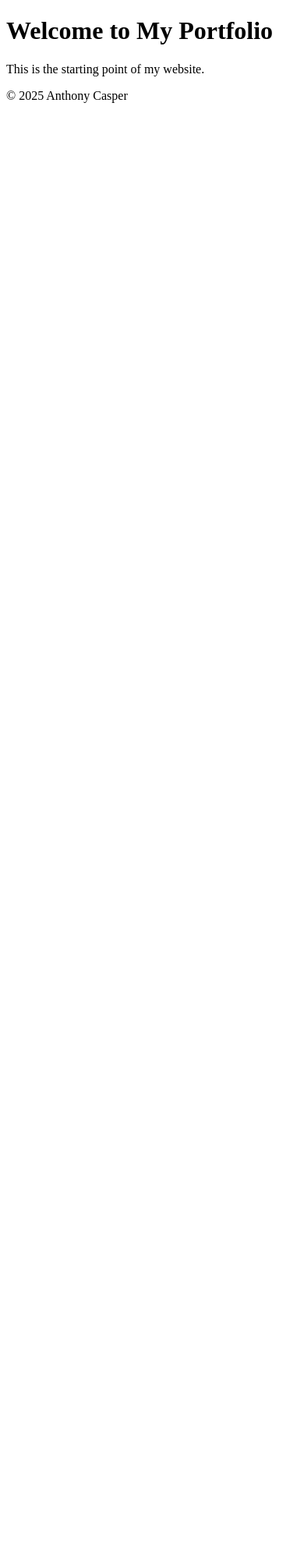
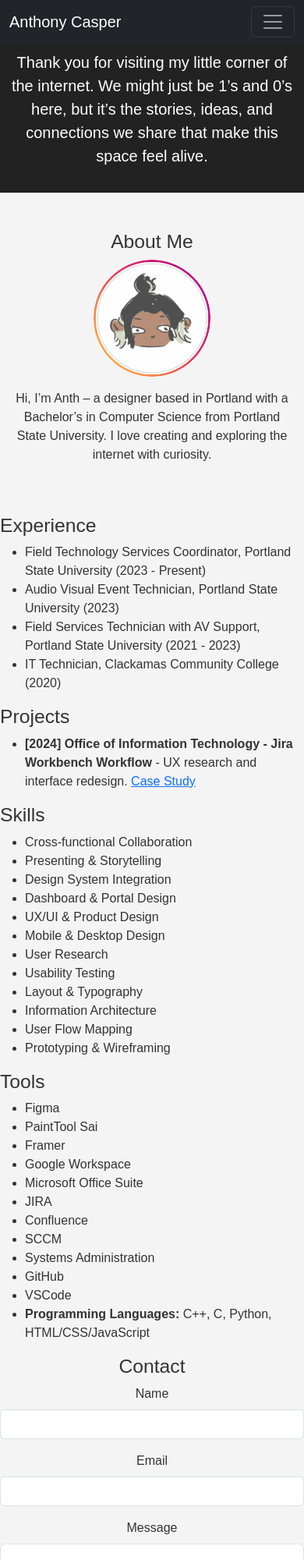
Before and after one commit to nthcasper/nthcasper.github.io, a plain HTML site: page index.html in a window 390 px wide. Shown: the top 2000 px of the page at 78% size. Before the commit the page ends 844 px from the top, so only its background shows below. Drawn offline with nearby package versions, Linux system fonts and the light colour scheme.

Commit message:
Add portfolio sections: Navbar, Hero, About, Experience, Projects, Skills, and Contact.

```diff
--- a/index.html
+++ b/index.html
@@ -3,17 +3,183 @@
   <head>
     <meta charset="UTF-8" />
     <meta name="viewport" content="width=device-width, initial-scale=1.0" />
-    <title>Portfolio</title>
+    <title>Anthony Casper - Portfolio</title>
+    <!-- Bootstrap CSS for styling -->
+    <link
+      rel="stylesheet"
+      href="https://cdnjs.cloudflare.com/ajax/libs/bootstrap/5.3.0/css/bootstrap.min.css"
+    />
+    <link rel="stylesheet" href="styles.css" />
   </head>
   <body>
-    <header>
-      <h1>Welcome to My Portfolio</h1>
+    <!-- Navbar -->
+    <nav class="navbar navbar-expand-lg fixed-top navbar-dark bg-dark">
+      <div class="container">
+        <a class="navbar-brand" href="#">Anthony Casper</a>
+        <button
+          class="navbar-toggler"
+          type="button"
+          data-bs-toggle="collapse"
+          data-bs-target="#navbarNav"
+          aria-label="Toggle navigation"
+        >
+          <span class="navbar-toggler-icon"></span>
+        </button>
+        <div class="collapse navbar-collapse" id="navbarNav">
+          <ul class="navbar-nav ms-auto">
+            <li class="nav-item">
+              <a class="nav-link" href="#about">About</a>
+            </li>
+            <li class="nav-item">
+              <a class="nav-link" href="#experience-projects"
+                >Experience & Projects</a
+              >
+            </li>
+            <li class="nav-item">
+              <a class="nav-link" href="#skills-tools">Skills & Tools</a>
+            </li>
+            <li class="nav-item">
+              <a class="nav-link" href="#contact">Contact</a>
+            </li>
+          </ul>
+        </div>
+      </div>
+    </nav>
+
+    <!-- Hero Section -->
+    <header
+      class="hero-section text-center text-white d-flex align-items-center"
+    >
+      <div class="container">
+        <h1 class="display-4">Portfolio</h1>
+        <p class="lead">
+          Thank you for visiting my little corner of the internet. We might just
+          be 1’s and 0’s here, but it’s the stories, ideas, and connections we
+          share that make this space feel alive.
+        </p>
+      </div>
+      <div class="cloud-container"></div>
     </header>
-    <main>
-      <p>This is the starting point of my website.</p>
-    </main>
-    <footer>
-      <p>&copy; 2025 Anthony Casper</p>
-    </footer>
+
+    <!-- About Section -->
+    <section id="about" class="py-5 container text-center">
+      <h2>About Me</h2>
+      <img
+        src="./images/profile.jpg"
+        alt="Anthony Casper"
+        class="img-fluid rounded-circle mb-3"
+        width="150"
+      />
+      <p>
+        Hi, I’m Anth – a designer based in Portland with a Bachelor’s in
+        Computer Science from Portland State University. I love creating and
+        exploring the internet with curiosity.
+      </p>
+    </section>
+
+    <!-- Experience & Projects Section -->
+    <section id="experience-projects" class="container-pair">
+      <div class="box">
+        <h2>Experience</h2>
+        <ul>
+          <li>
+            Field Technology Services Coordinator, Portland State University
+            (2023 - Present)
+          </li>
+          <li>
+            Audio Visual Event Technician, Portland State University (2023)
+          </li>
+          <li>
+            Field Services Technician with AV Support, Portland State University
+            (2021 - 2023)
+          </li>
+          <li>IT Technician, Clackamas Community College (2020)</li>
+        </ul>
+      </div>
+      <div class="box">
+        <h2>Projects</h2>
+        <ul>
+          <li>
+            <strong
+              >[2024] Office of Information Technology - Jira Workbench
+              Workflow</strong
+            >
+            - UX research and interface redesign.
+            <a href="https://nthdesign.co/case-1">Case Study</a>
+          </li>
+        </ul>
+      </div>
+    </section>
+
+    <!-- Skills & Tools Section -->
+    <section id="skills-tools" class="container-pair">
+      <div class="box">
+        <h2>Skills</h2>
+        <ul>
+          <li>Cross-functional Collaboration</li>
+          <li>Presenting & Storytelling</li>
+          <li>Design System Integration</li>
+          <li>Dashboard & Portal Design</li>
+          <li>UX/UI & Product Design</li>
+          <li>Mobile & Desktop Design</li>
+          <li>User Research</li>
+          <li>Usability Testing</li>
+          <li>Layout & Typography</li>
+          <li>Information Architecture</li>
+          <li>User Flow Mapping</li>
+          <li>Prototyping & Wireframing</li>
+        </ul>
+      </div>
+      <div class="box">
+        <h2>Tools</h2>
+        <ul>
+          <li>Figma</li>
+          <li>PaintTool Sai</li>
+          <li>Framer</li>
+          <li>Google Workspace</li>
+          <li>Microsoft Office Suite</li>
+          <li>JIRA</li>
+          <li>Confluence</li>
+          <li>SCCM</li>
+          <li>Systems Administration</li>
+          <li>GitHub</li>
+          <li>VSCode</li>
+          <li>
+            <strong>Programming Languages:</strong> C++, C, Python,
+            HTML/CSS/JavaScript
+          </li>
+        </ul>
+      </div>
+    </section>
+
+    <!-- Contact Section -->
+    <section id="contact" class="container-pair">
+      <div class="box text-center">
+        <h2>Contact</h2>
+        <form id="contact-form">
+          <div class="mb-3">
+            <label for="name" class="form-label">Name</label>
+            <input type="text" class="form-control" id="name" required />
+          </div>
+          <div class="mb-3">
+            <label for="email" class="form-label">Email</label>
+            <input type="email" class="form-control" id="email" required />
+          </div>
+          <div class="mb-3">
+            <label for="message" class="form-label">Message</label>
+            <textarea
+              class="form-control"
+              id="message"
+              rows="3"
+              required
+            ></textarea>
+          </div>
+          <button type="submit" class="btn btn-primary">Send</button>
+        </form>
+      </div>
+    </section>
+
+    <script src="https://cdnjs.cloudflare.com/ajax/libs/bootstrap/5.3.0/js/bootstrap.bundle.min.js"></script>
+    <!-- JavaScript will be added in a later commit -->
   </body>
 </html>
```
